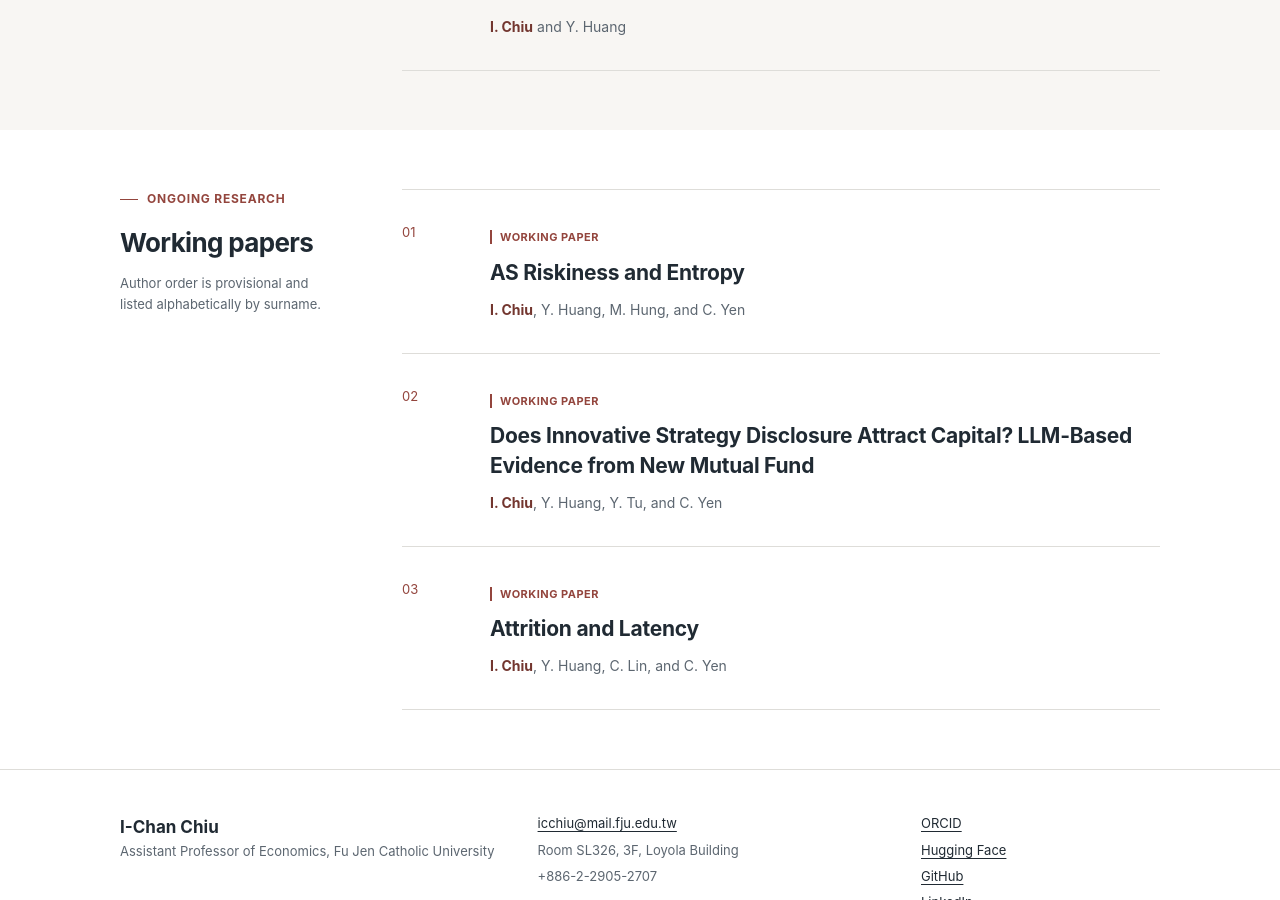
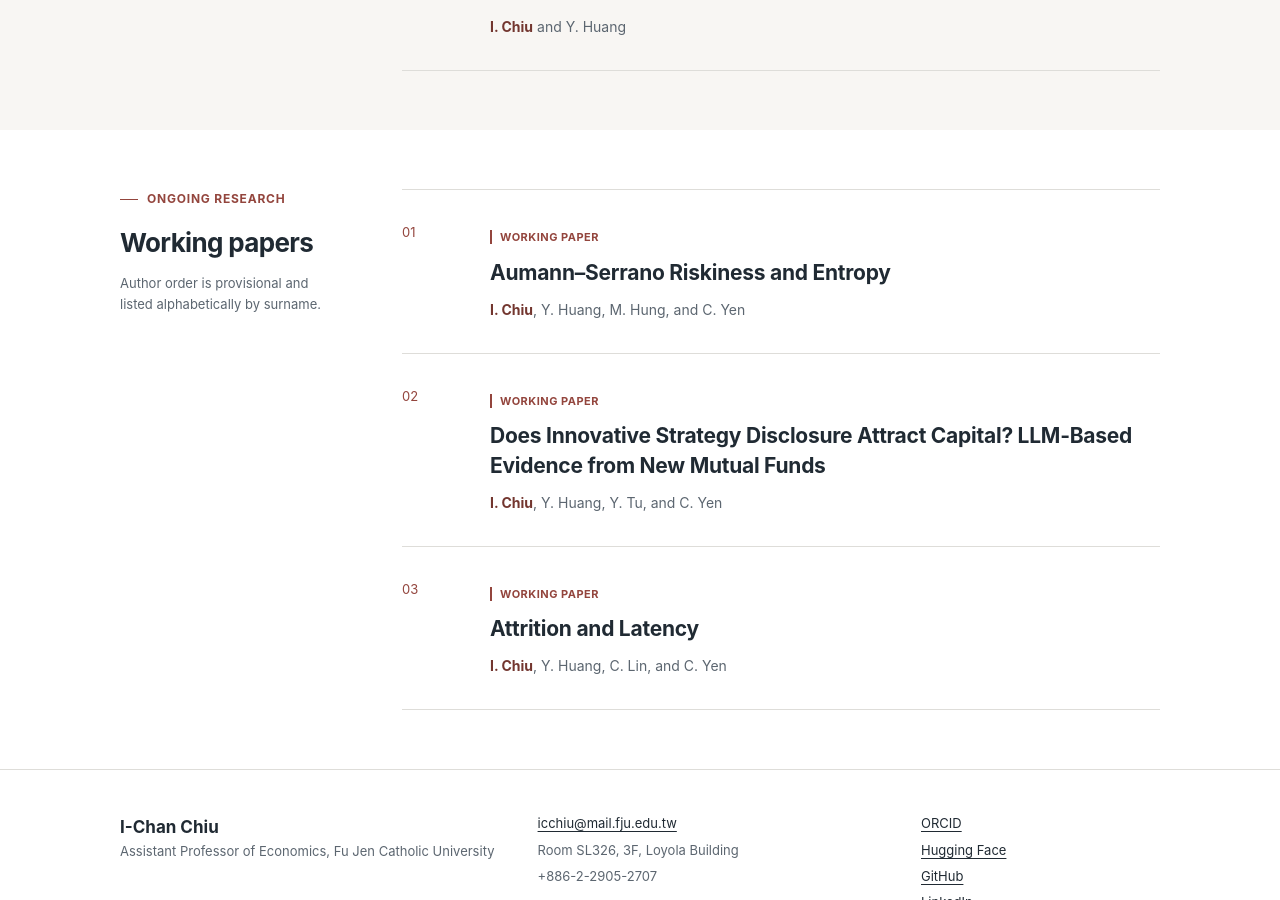
Before and after one commit to ichanchiu/ichanchiu.github.io, a Jekyll site: the page built from publications/index.html, in a window 1280 px wide and 900 px high, scrolled down 1786 px. Built offline with Jekyll 4.4.1, drawn with Linux system fonts in a browser that asks for light colours.

Commit message:
Refine paper titles and browser tab title

```diff
--- a/_data/working_papers.yml
+++ b/_data/working_papers.yml
@@ -37,7 +37,7 @@
 
 - id: riskiness
   section: working-paper
-  title: "AS Riskiness and Entropy"
+  title: "Aumann–Serrano Riskiness and Entropy"
   authors:
     - name: I-Chan Chiu
       short: I. Chiu
@@ -69,7 +69,7 @@
 
 - id: fundllm
   section: working-paper
-  title: "Does Innovative Strategy Disclosure Attract Capital? LLM-Based Evidence from New Mutual Fund"
+  title: "Does Innovative Strategy Disclosure Attract Capital? LLM-Based Evidence from New Mutual Funds"
   authors:
     - name: I-Chan Chiu
       short: I. Chiu
--- a/_layouts/default.html
+++ b/_layouts/default.html
@@ -4,7 +4,8 @@
     <meta charset="utf-8">
     <meta name="viewport" content="width=device-width, initial-scale=1">
     <meta name="theme-color" content="#ffffff">
-    {% seo %}
+    <title>I-Chan Chiu (邱翊展)</title>
+    {% seo title=false %}
     {% capture asset_version %}{{ site.time | date: '%Y%m%d%H%M%S' }}{% endcapture %}
     <link rel="icon" href="{{ '/assets/icons/favicon.svg' | relative_url }}?v={{ asset_version }}" type="image/svg+xml">
     <link rel="stylesheet" href="{{ '/assets/css/main.css' | relative_url }}?v={{ asset_version }}">
```
